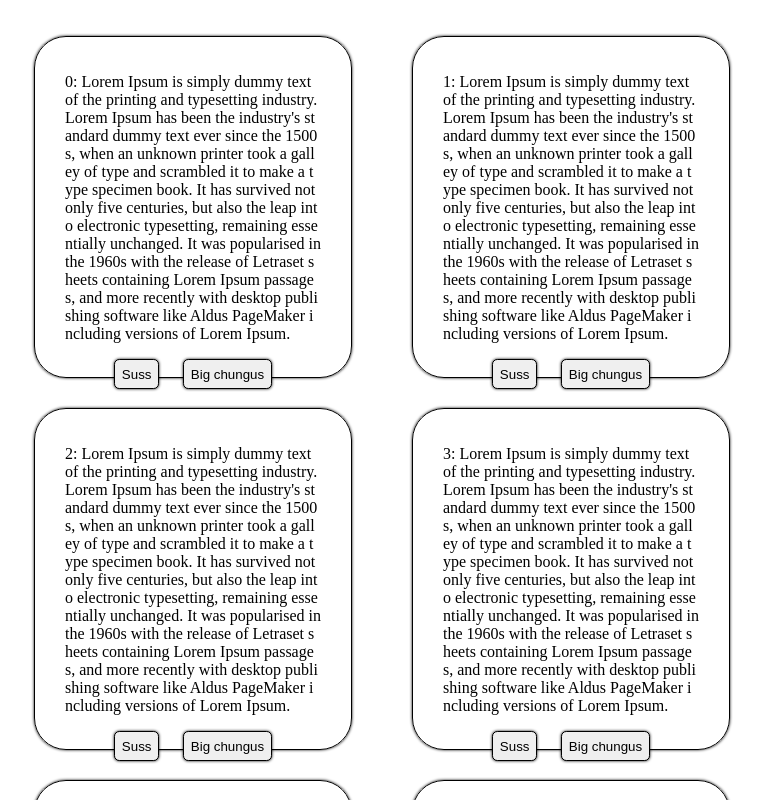
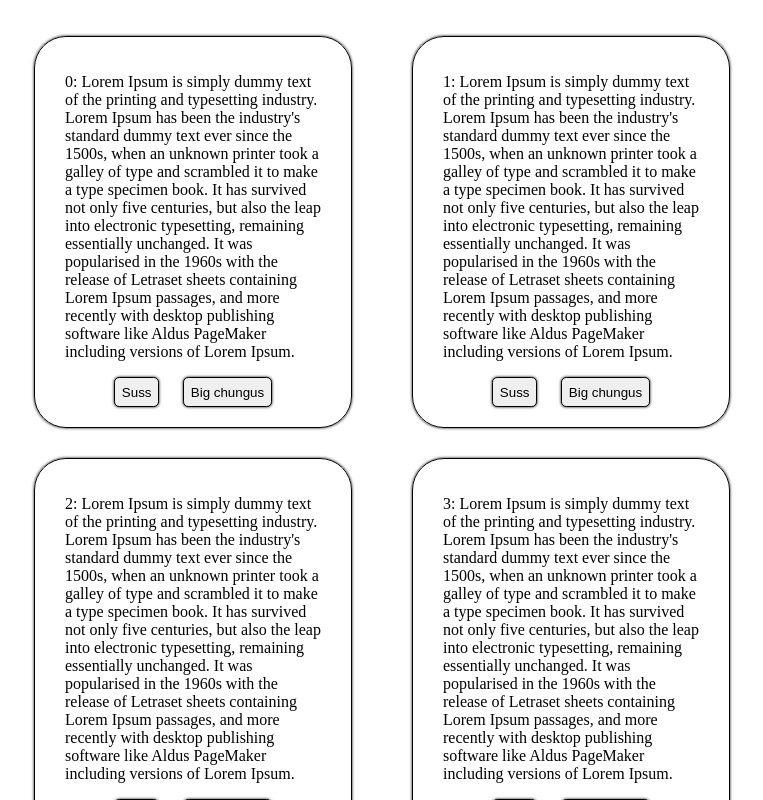
Before and after one commit to SSS-Says-Snek/test-sveltekit, a SvelteKit app: page /home in a window 1280 px wide. Shown: the top 800 px of the page, without its empty margins (258-1021 px from the left). Built offline with nearby package versions, Linux system fonts and the light colour scheme.

Commit message:
More anime.js improvements

```diff
--- a/src/routes/home/+page.svelte
+++ b/src/routes/home/+page.svelte
@@ -21,7 +21,8 @@
           duration: 500,
           delay: 0,
           rotate: [left ? 180 : -180, 0],
-          easing: 'easeOutElastic(0.9, 0.6)',
+          //easing: 'easeOutElastic(1, 0.6)',
+          easing: 'spring(0.9, 100, 13, 5)',
           scale: [0.5, 1]
         })
 
@@ -77,12 +78,13 @@
 		padding: 20px 30px;
 		width: 20vw;
 
-		word-break: break-all;
+		/*word-break: break-all;*/
+    word-wrap: break-word;
 
 		flex-direction: column;
 		align-items: center;
     min-width: 200px;
-    height: 300px;
+    min-height: 300px;
 
     scale: 1;
 		opacity: 0;
```
